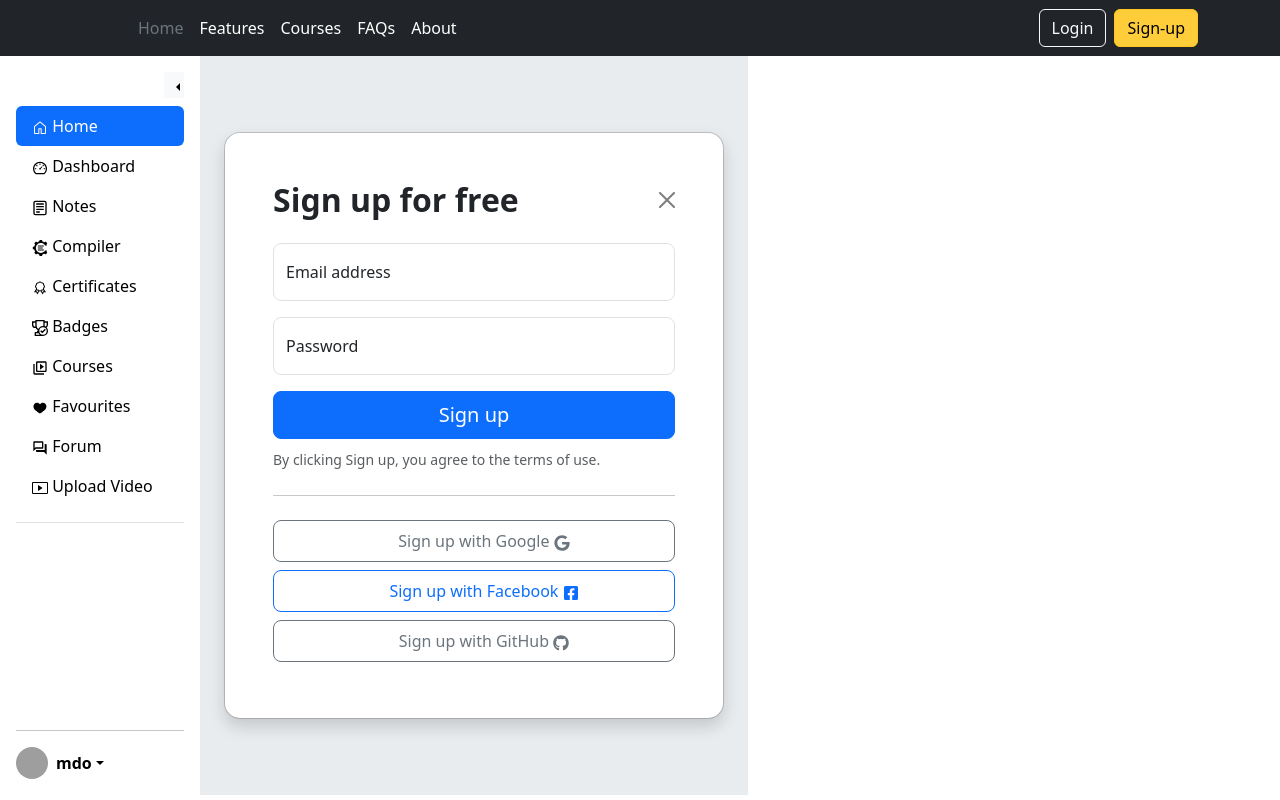
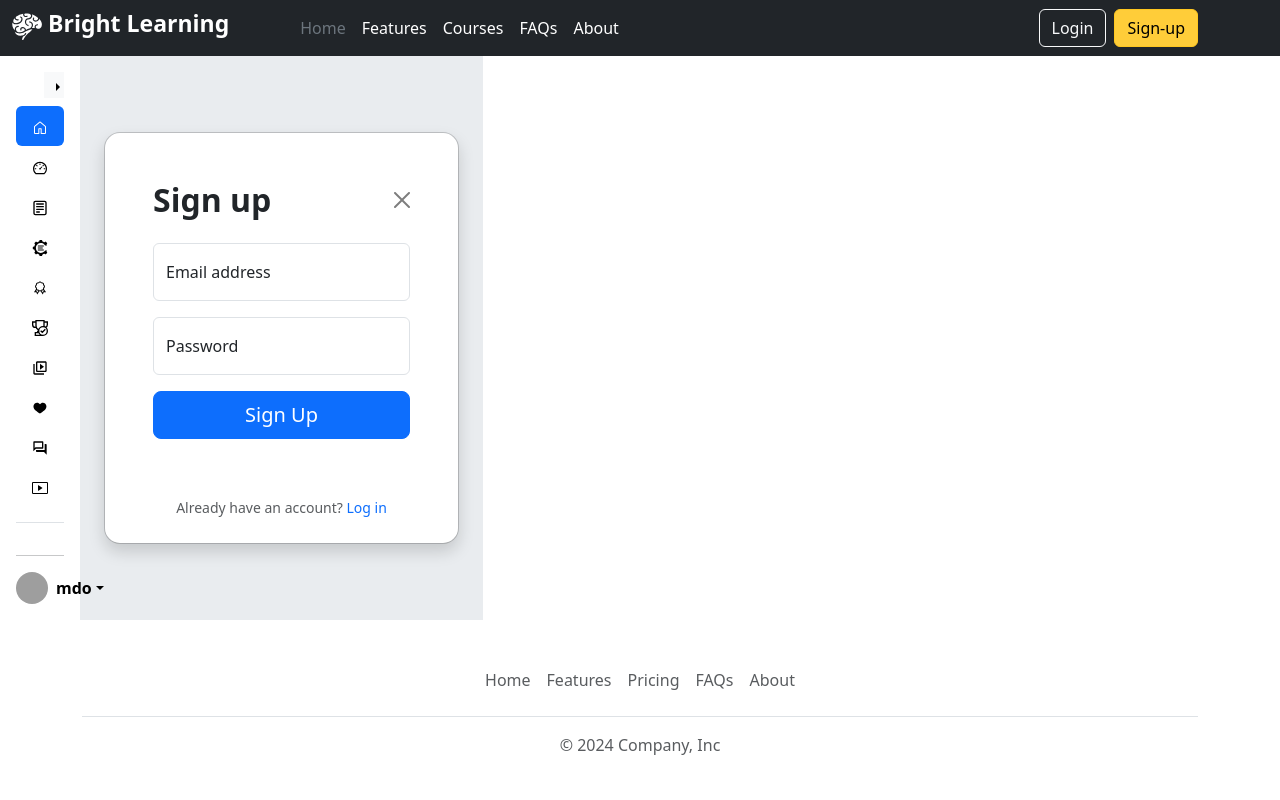
Before and after one commit to AkankshaKurri/edu-learning, a React (Vite) app in the folder Frontend/: page /signup in a window 1280 px wide. Shown: the top 800 px of the page. Built offline with nearby package versions, Linux system fonts and the light colour scheme; grey boxes are pictures that could not be loaded.

Commit message:
Updated third time

```diff
--- a/Frontend/src/components/Navbar/Navbar.jsx
+++ b/Frontend/src/components/Navbar/Navbar.jsx
@@ -1,14 +1,17 @@
 import { NavLink } from "react-router-dom";
 import styles from "../../components/Navbar/Navbar.module.css";
+import { GiBrain } from "react-icons/gi";
 
 const Navbar = () => {
+
   return (
      <nav className={`${styles.navbar} p-2 text-bg-dark`}>
         <div className="container">
           <div className="d-flex flex-wrap align-items-center justify-content-center justify-content-lg-start">
-            <a href="/" className="d-flex align-items-center mb-2 mb-lg-0 text-white text-decoration-none">
-              <svg className="bi me-2" width="40" height="32" role="img" aria-label="Bootstrap"><use xlinkHref="#bootstrap"></use></svg>
-            </a>
+            <div className="logo d-flex">
+            <GiBrain className={styles.gibrain} />
+            <h4 className={styles.brand}>Bright Learning</h4>
+            </div>
 
             <ul className="nav col-12 col-lg-auto me-lg-auto mb-2 justify-content-center mb-md-0">
               <li><NavLink to="/home" className="nav-link px-2 text-secondary">Home</NavLink></li>
--- a/Frontend/src/components/Navbar/Navbar.module.css
+++ b/Frontend/src/components/Navbar/Navbar.module.css
@@ -4,3 +4,16 @@
   top:0;
   z-index: 1;
 }
+
+.brand {
+  font-weight: bold;
+  margin-left: 5px;
+  margin-right: 63px;
+  font-size: 23px;
+}
+
+.gibrain {
+  width: 2em;
+  height: 2em;
+  margin-left: -71px;
+}
--- a/Frontend/src/components/Notes/NoteCard.jsx
+++ b/Frontend/src/components/Notes/NoteCard.jsx
@@ -14,10 +14,10 @@ const NoteCard = () => {
 
           <span className='card-details'>Read More</span>
 
-          <div className='cardFooter'>
+          <div className={styles.cardFooter}>
              <span>{new Date().toString()}</span>
 
-             <div className='cardActions'>
+             <div className={styles.cardActions}>
                   <div className='actionItem'>
                     <FiEdit />
                   </div>
--- a/Frontend/src/components/Notes/NoteCard.module.css
+++ b/Frontend/src/components/Notes/NoteCard.module.css
@@ -1,6 +1,14 @@
-
+.noteCardContainer{
+  border: 2px solid black;
+  padding: 37px;
+  border-radius: 8px;
+}
 
 .cardTitle{
   font-size: 1.5rem;
   overflow: hidden;
 }
+
+.cardFooter{
+  display:flex;
+}
--- a/Frontend/src/components/Sidebar/Sidebar.jsx
+++ b/Frontend/src/components/Sidebar/Sidebar.jsx
@@ -17,7 +17,7 @@ import {NavLink} from "react-router-dom";
 const SideBar = () => {
   //Agar sidebar open rahega toh arrow left hona chahiye
   //Agar sidebar close rahega toh arrow right hona chahiye
-  const [isOpen , setIsOpen] = useState(true);
+  const [isOpen , setIsOpen] = useState(false);
 
   //Agar sidebar se koi tab select rahega toh active karna.
   const [selectedTab , setSelectedTab] = useState("Home");
--- a/Frontend/src/main.jsx
+++ b/Frontend/src/main.jsx
@@ -4,6 +4,6 @@ import App from './App'
 
 createRoot(document.getElementById('root')).render(
   <StrictMode>
-    <App />
+      <App />
   </StrictMode>,
 )
--- a/Frontend/src/pages/Compiler/Compiler.jsx
+++ b/Frontend/src/pages/Compiler/Compiler.jsx
@@ -35,7 +35,6 @@ int main() {
   return 0;
 }`
   }
-
 }
 
 
@@ -81,4 +80,4 @@ const Compiler = () => {
   </>
 }
 
-export default Compiler
+export default Compiler;
--- a/Frontend/src/pages/Login/Login.jsx
+++ b/Frontend/src/pages/Login/Login.jsx
@@ -1,48 +1,40 @@
-import React from 'react';
+import React, { useState } from 'react';
 import axios from 'axios';
 import { useNavigate } from 'react-router-dom';
-import { useState } from 'react';
-import { FaGoogle } from "react-icons/fa";
-import { FaFacebookSquare } from "react-icons/fa";
-import { FaGithub } from "react-icons/fa";
 
 const Login = () => {
-  const [email , setEmail] = useState('');
-  const [password , setPassword] = useState('');
-  const [errorMessage  ,  setErrorMessage] = useState('');
+  const [email, setEmail] = useState('');
+  const [password, setPassword] = useState('');
+  const [errorMessage, setErrorMessage] = useState('');
   const navigate = useNavigate();
 
-  const handleSubmit = async(e) => {
+  const handleSubmit = async (e) => {
     e.preventDefault();
-      setErrorMessage('') // Reset error message before submitting
+    setErrorMessage(''); // Clear any previous error message
 
     try {
       const response = await axios.post('http://localhost:8000/api/login/', {
-          email,
-          password,
+        email,    // Ensure email is sent as 'email'
+        password, // Ensure password is sent as 'password'
       });
 
       if (response.status === 200) {
         alert('Login successful!');
-          // Redirect to the home page after successful login
-          navigate('/home'); // Use navigate to redirect to the Home page
+        navigate('/home');
       }
-
     } catch (error) {
       if (error.response) {
-          // If the server responded with a status code outside the 2xx range
-          setErrorMessage(error.response.data.error || 'Something went wrong');
+        setErrorMessage(error.response.data.error || 'Invalid email or password');
       } else {
         setErrorMessage('Network error. Please try again.');
       }
     }
-  }
+  };
 
-  return <>
-      <div className="modal modal-sheet position-static d-block bg-body-secondary p-4 py-md-5" tabindex="-1" role="dialog" id="modalSignin">
+  return (
+  <div className="modal modal-sheet position-static d-block bg-body-secondary p-4 py-md-5" tabIndex="-1" role="dialog">
     <div className="modal-dialog" role="document">
       <div className="modal-content rounded-4 shadow">
-
         <div className="modal-header p-5 pb-4 border-bottom-0">
           <h1 className="fw-bold mb-0 fs-2">Log In</h1>
           <button type="button" className="btn-close" data-bs-dismiss="modal" aria-label="Close"></button>
@@ -51,63 +43,42 @@ const Login = () => {
         <div className="modal-body p-5 pt-0">
         <form onSubmit={handleSubmit}>
           <div className="form-floating mb-3">
+            <label htmlFor="email" className="form-label">Email address</label>
             <input
               type="email"
-                         className="form-control rounded-3"
-                         id="floatingInput"
-                         placeholder="name@example.com"
+              id="email"
+              className="form-control"
+              placeholder="Enter your email"
               value={email}
-                         onChange={(e)=>setEmail(e.target.value)}
+              onChange={(e) => setEmail(e.target.value)}
               required
             />
-                      <label htmlFor="floatingInput">Email address</label>
+          </div>
+          <div className="form-floating mb-3">
+            <label htmlFor="password" className="form-label">Password</label>
+            <input
+              type="password"
+              id="password"
+              className="form-control"
+              placeholder="Enter your password"
+              value={password}
+              onChange={(e) => setPassword(e.target.value)}
+              required
+            />
+          </div>
+          {errorMessage && <div className="text-danger mb-3">{errorMessage}</div>}
+          <button type="submit" className="w-100 mb-2 btn btn-lg rounded-3 btn-primary">Log In</button>
+        </form>
         </div>
 
-                   <div className="form-floating mb-3">
-                      <input
-                        type="password"
-                        className="form-control rounded-3"
-                        id="floatingPassword"
-                        placeholder="Password"
-                        value={password}
-                        onChange={(e)=> setPassword(e.target.value)}
-                        required
-                      />
-                      <label htmlFor="floatingPassword">Password</label>
-                   </div>
-
-                   {errorMessage && <p className='text-danger'>{errorMessage}</p>}
-
-                    <button className="w-100 mb-2 btn btn-lg rounded-3 btn-primary" type="submit">Log in</button>
-
-                    <small className="text-body-secondary">
-                      Not registered yet? <a href='#'>Create an account</a>
-                    </small>
-
-                    <hr className="my-4"/>
-
-                    <button className="w-100 py-2 mb-2 btn btn-outline-secondary rounded-3" type="submit">
-                      <svg className="bi me-1" width="16" height="16"><use xlink:href="#twitter"></use></svg>
-                      Log in with Google <FaGoogle />
-                    </button>
-
-                    <button className="w-100 py-2 mb-2 btn btn-outline-primary rounded-3" type="submit">
-                      <svg className="bi me-1" width="16" height="16"><use xlink:href="#facebook"></use></svg>
-                      Log in with Facebook <FaFacebookSquare />
-                    </button>
-
-                    <button className="w-100 py-2 mb-2 btn btn-outline-secondary rounded-3" type="submit">
-                      <svg className="bi me-1" width="16" height="16"><use xlink:href="#github"></use></svg>
-                      Log in with GitHub <FaGithub />
-                    </button>
-
-                 </form>
+        <div className="text-center mb-4">
+          <small className="text-body-secondary">Don't have an account? <a href="/signup" className="text-decoration-none">Sign up</a></small>
         </div>
 
       </div>
       </div>
     </div>
-  </>
-}
+  );
+};
 
 export default Login;
--- a/Frontend/src/pages/SignUp/SignUp.jsx
+++ b/Frontend/src/pages/SignUp/SignUp.jsx
@@ -1,100 +1,100 @@
 import React from 'react'
 import { useState } from 'react';
-import axios from 'axios';
-import {useNavigate} from 'react-router-dom';
-import { FaGoogle } from "react-icons/fa";
-import { FaFacebookSquare } from "react-icons/fa";
-import { FaGithub } from "react-icons/fa";
+import axios from "axios";
+import { useNavigate } from "react-router-dom";
 
 const SignUp = () => {
-  const [email , setEmail] = useState('');
-  const [password , setPassword] = useState('');
-  const [errorMessage , setErrorMessage] = useState('');
+  const [email, setEmail] = useState("");
+  const [password, setPassword] = useState("");
+  const [errorMessage, setErrorMessage] = useState("");
+  const [successMessage, setSuccessMessage] = useState("");
   const navigate = useNavigate();
 
-  const handleSubmit = async(e)=>{
+  const handleSubmit = async (e) => {
     e.preventDefault();
-     setErrorMessage('');
+    setErrorMessage("");
+    setSuccessMessage("");
 
-     try{
-      const response = await axios.post('http://localhost:8000/api/signup/',{
+    // Basic client-side validation
+    if (!email || !password) {
+      setErrorMessage("Email and password are required.");
+      return;
+    }
+
+    try {
+      const response = await axios.post("http://localhost:8000/api/signup/", {
         email,
         password,
-      })
+      });
 
       if (response.status === 201) {
-        alert('User registered successfully!');
-        navigate('/home');
+        setSuccessMessage("User registered successfully!");
+        setTimeout(() => {
+          navigate("/login");
+        }, 2000); // Redirect after 2 seconds
       }
-
-     }catch(error){
+    } catch (error) {
       if (error.response) {
-        // If the server responded with an error
-        setErrorMessage(error.response.data.error || 'Something went wrong');
+        setErrorMessage(
+          error.response.data.error || "Something went wrong. Please try again."
+        );
       } else {
-        setErrorMessage('Network error. Please try again.');
+        setErrorMessage("Network error. Please try again.");
       }
     }
-  }
+  };
 
   return (
-            <div className="center modal modal-sheet position-static d-block bg-body-secondary p-4 py-md-5" tabindex="-1" role="dialog" id="modalSignin">
+    <div className="modal modal-sheet position-static d-block bg-body-secondary p-4 py-md-5" tabindex="-1" role="dialog" id="modalSignin">
       <div className="modal-dialog" role="document">
         <div className="modal-content rounded-4 shadow">
         <div className="modal-header p-5 pb-4 border-bottom-0">
-                       <h1 className="fw-bold mb-0 fs-2">Sign up for free</h1>
+          <h1 className="fw-bold mb-0 fs-2">Sign up </h1>
           <button type="button" className="btn-close" data-bs-dismiss="modal" aria-label="Close"></button>
         </div>
+
         <div className="modal-body p-5 pt-0">
           <form onSubmit={handleSubmit}>
           <div className="form-floating mb-3">
+            <label htmlFor="email" className="form-label">Email address</label>
             <input
               type="email"
-                              className="form-control rounded-3"
-                              id="floatingInput"
-                              placeholder="name@example.com"
+              id="email"
+              className="form-control"
+              placeholder="Enter your email"
               value={email}
-                              onChange={(e)=> setEmail(e.target.value)}
+              onChange={(e) => setEmail(e.target.value)}
+              required
             />
-                            <label htmlFor="floatingInput">Email address</label>
+          </div>
+          <div className="form-floating mb-3">
+            <label htmlFor="floatingpassword" className="form-label">Password</label>
+            <input
+              type="password"
+              id="password"
+              className="form-control"
+              placeholder="Enter your password"
+              value={password}
+              onChange={(e) => setPassword(e.target.value)}
+              required
+            />
+          </div>
+          {errorMessage && <div className="text-danger mb-3">{errorMessage}</div>}
+          {successMessage && <div className="text-success mb-3">{successMessage}</div>}
+          <button type="submit" className="w-100 mb-2 btn btn-lg rounded-3 btn-primary">Sign Up</button>
+          </form>
         </div>
 
-                          <div className="form-floating mb-3">
-                            <input
-                              type="password"
-                              className="form-control rounded-3"
-                              id="floatingPassword"
-                              placeholder="Password"
-                              value={password}
-                              onChange={(e)=> setPassword(e.target.value)}
-                            />
-                            <label for="floatingPassword">Password</label>
+        <div className="text-center mb-4">
+          <small className="text-body-secondary">
+            Already have an account? <a href="/login" className="text-decoration-none">Log in</a>
+          </small>
         </div>
 
-                           {errorMessage && <p className='text-danger'>{errorMessage}</p>}
-
-                           <button className="w-100 mb-2 btn btn-lg rounded-3 btn-primary" type="submit">Sign up</button>
-
-                           <small className="text-body-secondary">By clicking Sign up, you agree to the terms of use.</small>
-                           <hr className="my-4"/>
-                           <button className="w-100 py-2 mb-2 btn btn-outline-secondary rounded-3" type="submit">
-                             <svg className="bi me-1" width="16" height="16"><use xlink:href="#twitter"></use></svg>
-                             Sign up with Google <FaGoogle />
-                           </button>
-                           <button className="w-100 py-2 mb-2 btn btn-outline-primary rounded-3" type="submit">
-                             <svg className="bi me-1" width="16" height="16"><use xlink:href="#facebook"></use></svg>
-                             Sign up with Facebook <FaFacebookSquare />
-                           </button>
-                           <button className="w-100 py-2 mb-2 btn btn-outline-secondary rounded-3" type="submit">
-                             <svg className="bi me-1" width="16" height="16"><use xlink:href="#github"></use></svg>
-                             Sign up with GitHub <FaGithub />
-                           </button>
-                        </form>
-                     </div>
         </div>
       </div>
     </div>
   );
-}
+};
 
-export default SignUp
+export default SignUp;
```
Also changed, not shown: Frontend/src/assets/logo.svg (renamed from Frontend/src/assets/logo-transparent-svg.svg), Frontend/src/components/Homepage/HomePage.jsx (added). Lines whose indentation alone changed are shown as unchanged.
